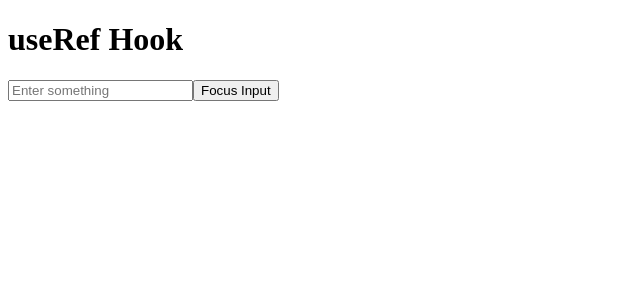
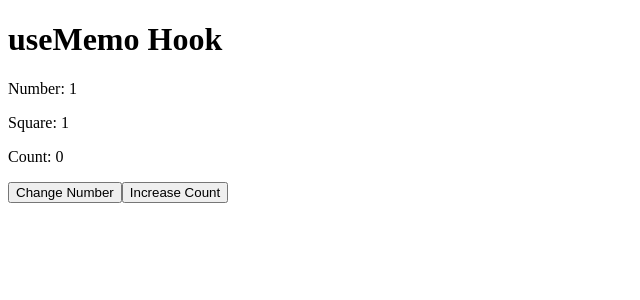
Before and after one commit to abdullahshabir31/React-Learning, a React (Vite) app: page / in a window 1280 px wide. Shown: the top 300 px of the page, without its empty margins (0-640 px from the left). Built offline with nearby package versions, Linux system fonts and the light colour scheme.

Commit message:
Add useMemo hook example

```diff
--- /dev/null
+++ b/src/10-Hooks/04-use-memo-hook.jsx
@@ -0,0 +1,28 @@
+import { useMemo, useState } from "react";
+
+function UseMemoHook() {
+  const [number, setNumber] = useState(1);
+  const [count, setCount] = useState(0);
+
+  const squaredNumber = useMemo(() => {
+    console.log("Calculating square...");
+
+    return number * number;
+  }, [number]);
+
+  return (
+    <div>
+      <h1>useMemo Hook</h1>
+
+      <p>Number: {number}</p>
+      <p>Square: {squaredNumber}</p>
+      <p>Count: {count}</p>
+
+      <button onClick={() => setNumber(number + 1)}>Change Number</button>
+
+      <button onClick={() => setCount(count + 1)}>Increase Count</button>
+    </div>
+  );
+}
+
+export default UseMemoHook;
--- a/src/App.jsx
+++ b/src/App.jsx
@@ -1,7 +1,7 @@
-import UseRefHook from "./10-Hooks/03-use-ref-hook";
+import UseMemoHook from "./10-Hooks/04-use-memo-hook";
 
 function App() {
-  return <UseRefHook />;
+  return <UseMemoHook />;
 }
 
 export default App;
```
